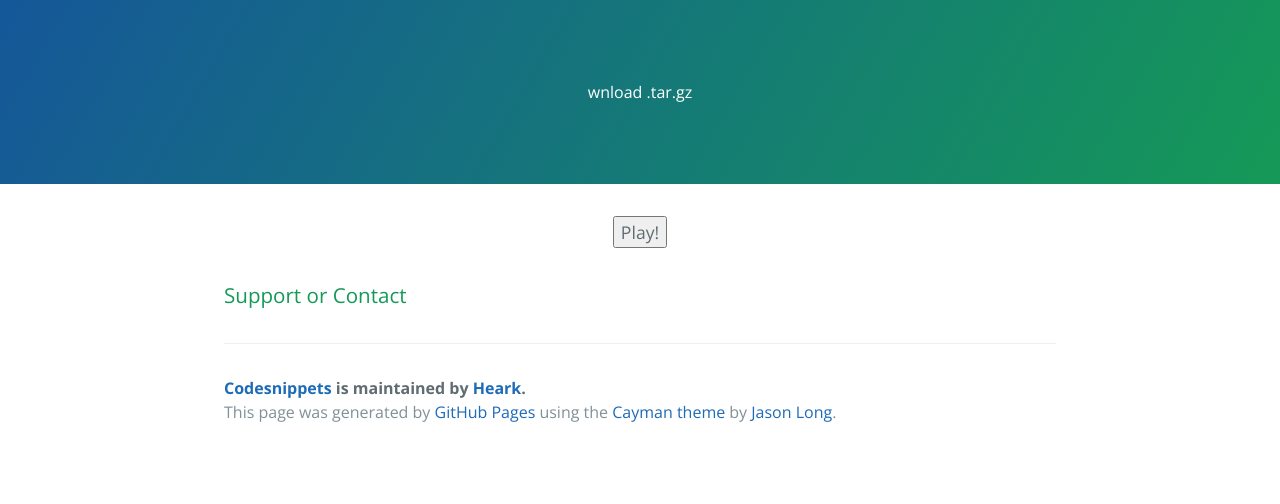
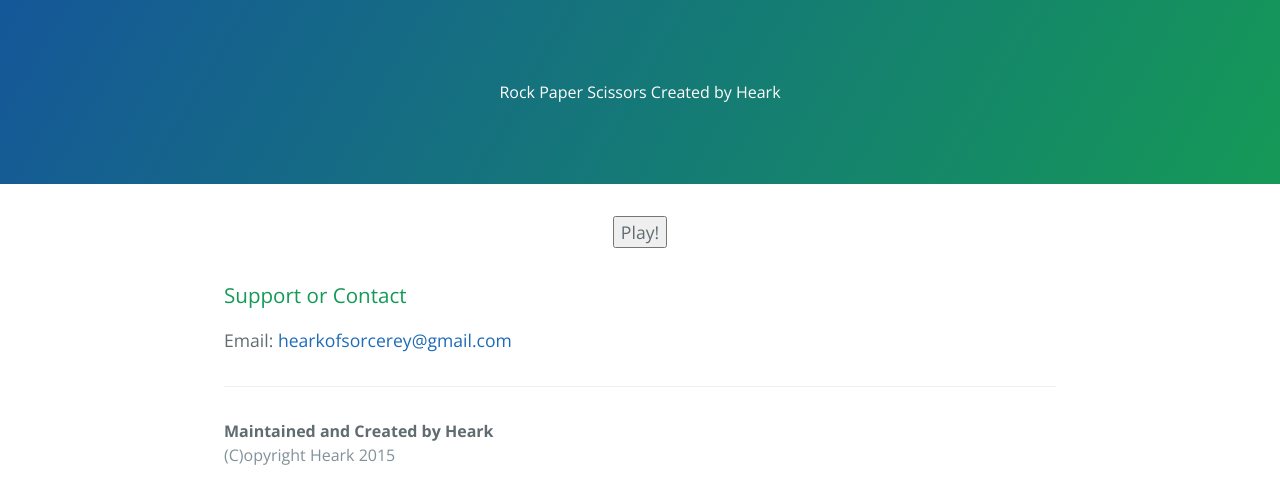
Before and after one commit to Heark/codesnippets, a plain HTML site: page index.html in a window 1280 px wide. Drawn offline with nearby package versions, Linux system fonts and the light colour scheme.

Commit message:
Update index.html

```diff
--- a/index.html
+++ b/index.html
@@ -18,7 +18,7 @@
   </head>
   <body>
     <section class="page-header">
-wnload .tar.gz</a>
+Rock Paper Scissors Created by Heark</a>
     </section>
 
     <section class="main-content">
@@ -26,11 +26,11 @@ wnload .tar.gz</a>
 
 <h3>
 <a id="support-or-contact" class="anchor" href="#support-or-contact" aria-hidden="true"><span class="octicon octicon-link"></span></a>Support or Contact</h3>
+Email: <a href="mailto:hearkofsorcerey@gmail.com?Subject=Hello" target="_top">hearkofsorcerey@gmail.com</a>
+      <footer class="site-footer">
+        <span class="site-footer-owner">Maintained and Created by Heark</span>
 
-      <footer class="site-footer">
-        <span class="site-footer-owner"><a href="https://github.com/Heark/codesnippets">Codesnippets</a> is maintained by <a href="https://github.com/Heark">Heark</a>.</span>
-
-        <span class="site-footer-credits">This page was generated by <a href="https://pages.github.com">GitHub Pages</a> using the <a href="https://github.com/jasonlong/cayman-theme">Cayman theme</a> by <a href="https://twitter.com/jasonlong">Jason Long</a>.</span>
+        <span class="site-footer-credits">(C)opyright Heark 2015</span>
       </footer>
 
     </section>
```
